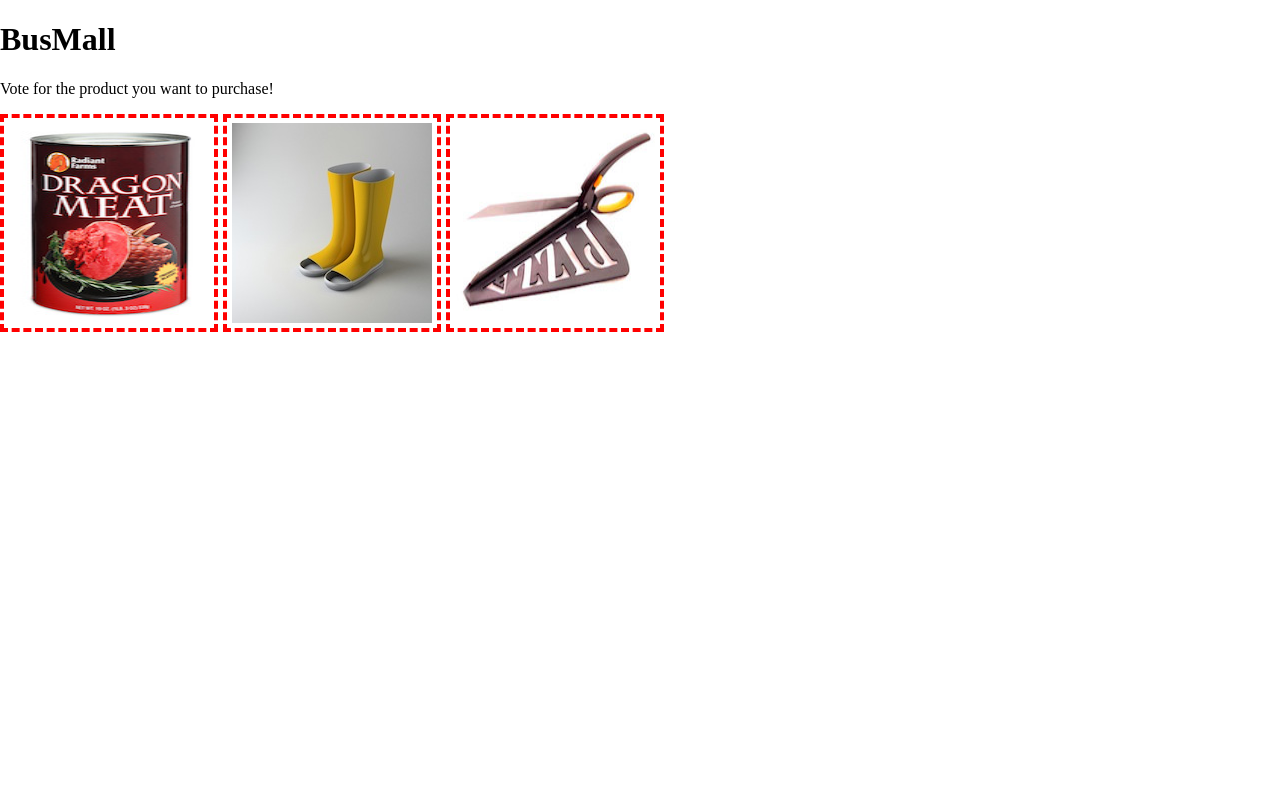
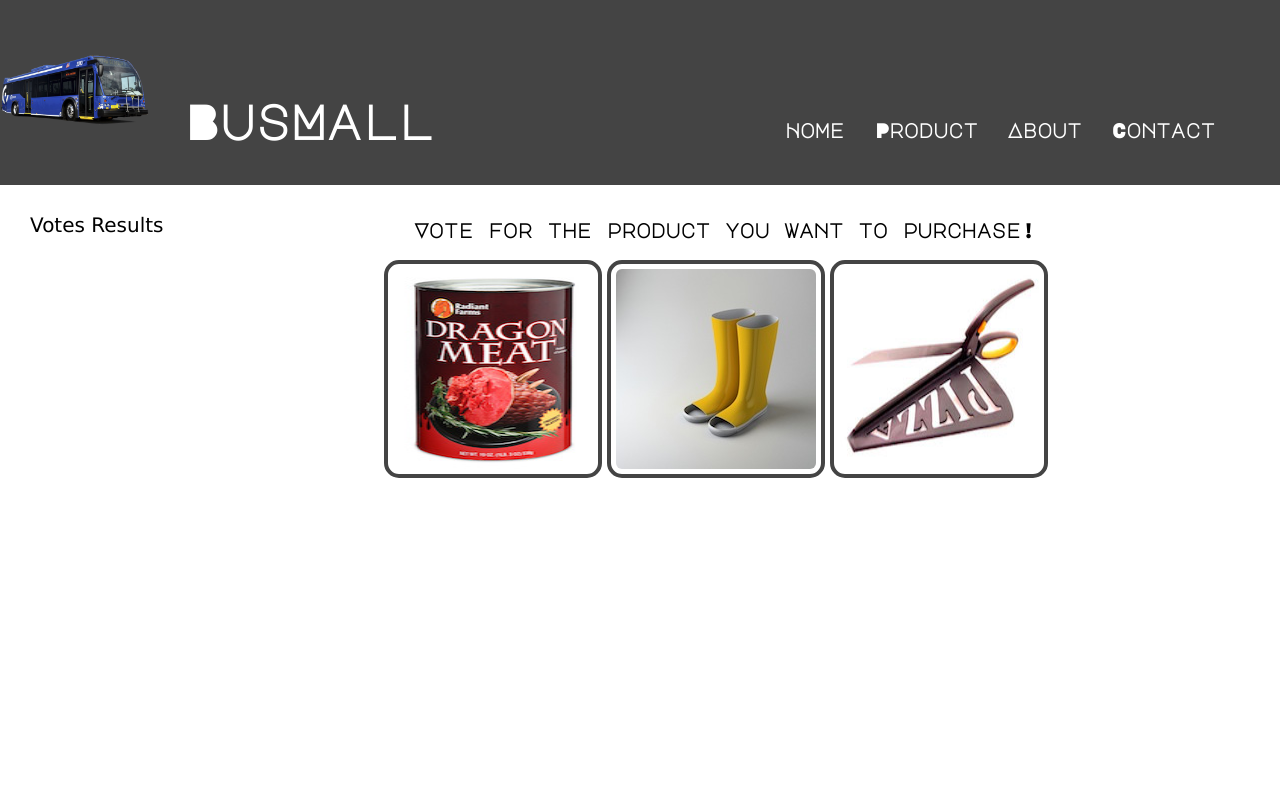
Before and after one commit to Wei9023/CF-201-busmall, a plain HTML site: page index.html in a window 1280 px wide. Drawn offline with nearby package versions, Linux system fonts and the light colour scheme.

Commit message:
CSS added

```diff
--- a/app.js
+++ b/app.js
@@ -2,7 +2,7 @@
 
 var allPictures=[];
 
-var productPic = document.getElementById('pictures');
+var productPic = document.getElementById('showPictures');
 var resultList = document.getElementById('list');
 var clickTimes = 0;
 var voteChart;
@@ -94,14 +94,14 @@ ProductPic.prototype.render = function() {
 }
 
 function showResults(){
-    var ulEl = document.createElement('ul');
+    var ulEl = document.getElementById('productList');
 
     for (var i=0; i< allPictures.length; i++){
         var liEl = document.createElement('li');
         liEl.textContent = `${allPictures[i].vote} vote(s) for ${allPictures[i].name}`
         ulEl.appendChild(liEl);
     }
-    resultList.appendChild(ulEl);
+    // resultList.appendChild(ulEl);
 
 }
 
@@ -109,7 +109,8 @@ var data = {
     labels: names,
     datasets: [{
         data: storagedVotes,
-        backgroundColor:'rgba(255, 99, 132, 0.2)',
+        backgroundColor:'rgba(255, 99, 132, 0.7)',
+
     }]
 
 };
@@ -169,17 +170,18 @@ function handleClick(event){
     clickTimes++;
 
     if(clickTimes >=25 ){
-    productPic.innerHTML = "";
+    // productPic.innerHTML = "";
 
     showResults();
     updatePicArrays();
     loadStorage();
     drawChart();
-
+    productPic.removeEventListener('click', handleClick);
     }
 }
 
 productPic.addEventListener('click', handleClick);
+
 
 document.getElementById('product-chart').addEventListener('click', function(){
     document.getElementById('product-chart').hidden = true;
--- a/index.html
+++ b/index.html
@@ -4,22 +4,36 @@
     <title>BusMall</title>
     <link href="style.css" rel="stylesheet" type="text/css">
     <link href="reset.css" rel="stylesheet" type="text/css">
+    <link href="https://fonts.googleapis.com/css?family=Major+Mono+Display" rel="stylesheet">
     </head>
     <body>
         <header>
-            <h1>BusMall</h1>
+            <nav>
+                <img src="img/buslogo.png"  alt="logo" id="logo"/>
+                <h1 id="title">BusMall</h1>
+                <ul id="tags">
+                    <li>Home</li>
+                    <li>Product</li>
+                    <li>About</li>
+                    <li>Contact</li>
+                </ul>
+            </nav>
         </header>
 
 
         <main>
+            <section id='list'>
+                <p>Votes Results</p>
+                <ul id="productList"></ul>
+            </section>
             <section id="pictures">
                 <p>Vote for the product you want to purchase!</p>
+                <div id="showPictures"></div>
             </section>
-            <section id='list'>
-            </section>
-            <canvas id="product-chart" width="900" height="300">
+            <div id="myChart">
+                <canvas id="product-chart" width="900" height="300"></canvas>
+            </div>
 
-            </canvas>
         </main>
 
         <footer>
--- a/reset.css
+++ b/reset.css
@@ -0,0 +1,48 @@
+/* http://meyerweb.com/eric/tools/css/reset/
+   v2.0 | 20110126
+   License: none (public domain)
+*/
+
+html, body, div, span, applet, object, iframe,
+h1, h2, h3, h4, h5, h6, p, blockquote, pre,
+a, abbr, acronym, address, big, cite, code,
+del, dfn, em, img, ins, kbd, q, s, samp,
+small, strike, strong, sub, sup, tt, var,
+b, u, i, center,
+dl, dt, dd, ol, ul, li,
+fieldset, form, label, legend,
+table, caption, tbody, tfoot, thead, tr, th, td,
+article, aside, canvas, details, embed,
+figure, figcaption, footer, header, hgroup,
+menu, nav, output, ruby, section, summary,
+time, mark, audio, video {
+	margin: 0;
+	padding: 0;
+	border: 0;
+	font-size: 100%;
+	font: inherit;
+	vertical-align: baseline;
+}
+/* HTML5 display-role reset for older browsers */
+article, aside, details, figcaption, figure,
+footer, header, hgroup, menu, nav, section {
+	display: block;
+}
+body {
+	line-height: 1;
+}
+ol, ul {
+	list-style: none;
+}
+blockquote, q {
+	quotes: none;
+}
+blockquote:before, blockquote:after,
+q:before, q:after {
+	content: '';
+	content: none;
+}
+table {
+	border-collapse: collapse;
+	border-spacing: 0;
+}
--- a/style.css
+++ b/style.css
@@ -1,10 +1,123 @@
 body {
     margin: 0 auto;
+
 }
-img {
+nav {
+    background-color: #444;
+}
+
+#title {
+    font-weight: bold;
+    font-size: 3em;
+    display: inline-block;
+    padding-left: 30px;
+    margin-bottom: 40px;
+    margin-top: 20px;
+    font-family: 'Major Mono Display', monospace;
+    color: white;
+}
+#tags{
+    float: right;
+    font-family: 'Major Mono Display', monospace;
+    font-size: 1.25em;
+    font-weight: bold;
+    margin-top:120px;
+    margin-right: 50px;
+}
+#tags li{
+    display: inline;
+    color: white;
+    margin-right: 15px;
+}
+
+
+#logo {
+    width: 150px;
+    height:100px;
+    padding-top: 40px;
+}
+
+#list{
+    height: 100%;
+    width: 30%;
+    position: absolute;
+    z-index: 1;
+    top: 0;
+    overflow-x: hidden;
+    padding-top: 185px;
+    left: 0;
+    font-family: 'Lucida Sans', 'Lucida Sans Regular', 'Lucida Grande', 'Lucida Sans Unicode', Geneva, Verdana, sans-serif;
+    margin-top: 30px;
+    margin-left: 30px;
+
+}
+
+#list p{
+    /* width: 300px;
+    height: 100%; */
+    font-size: 1.25em;
+    margin-bottom:10px;
+
+}
+
+#list li{
+    padding-top:5px;
+}
+
+#pictures {
+    height: 50%;
+    width: 70%;
+    position: absolute;
+    z-index: 1;
+    top: 0;
+    overflow-x: hidden;
+    padding-top: 200px;
+    padding-left: 100px;
+    right: 0;
+
+}
+
+#productChart {
+        height: 50%;
+        width: 80%;
+        position: absolute;
+        z-index: 1;
+        top: 0;
+        overflow-x: hidden;
+        margin-top: 500px;
+        right: 0;
+        margin-left:200px;
+
+        /* float: left; */
+        /* display: inline; */
+}
+
+#pictures p{
+    font-family: 'Major Mono Display', monospace;
+    font-weight: bolder;
+    font-size: 1.25em;
+    margin: 20px 30px;
+
+
+}
+
+#pictures img {
     width: 200px;
     height: 200px;
-    border: 4px dashed red;
+    border: 4px solid #444;
+    border-radius: 15px;
     padding: 5px;
     margin-right: 5px;
 }
+
+#myChart {
+    height: 50%;
+        width: 80%;
+        position: absolute;
+        z-index: 1;
+        top: 0;
+        overflow-x: hidden;
+        margin-top: 500px;
+        right: 0;
+        margin-left:200px;
+}
```
Also changed, not shown: img/buslogo.png (added).
